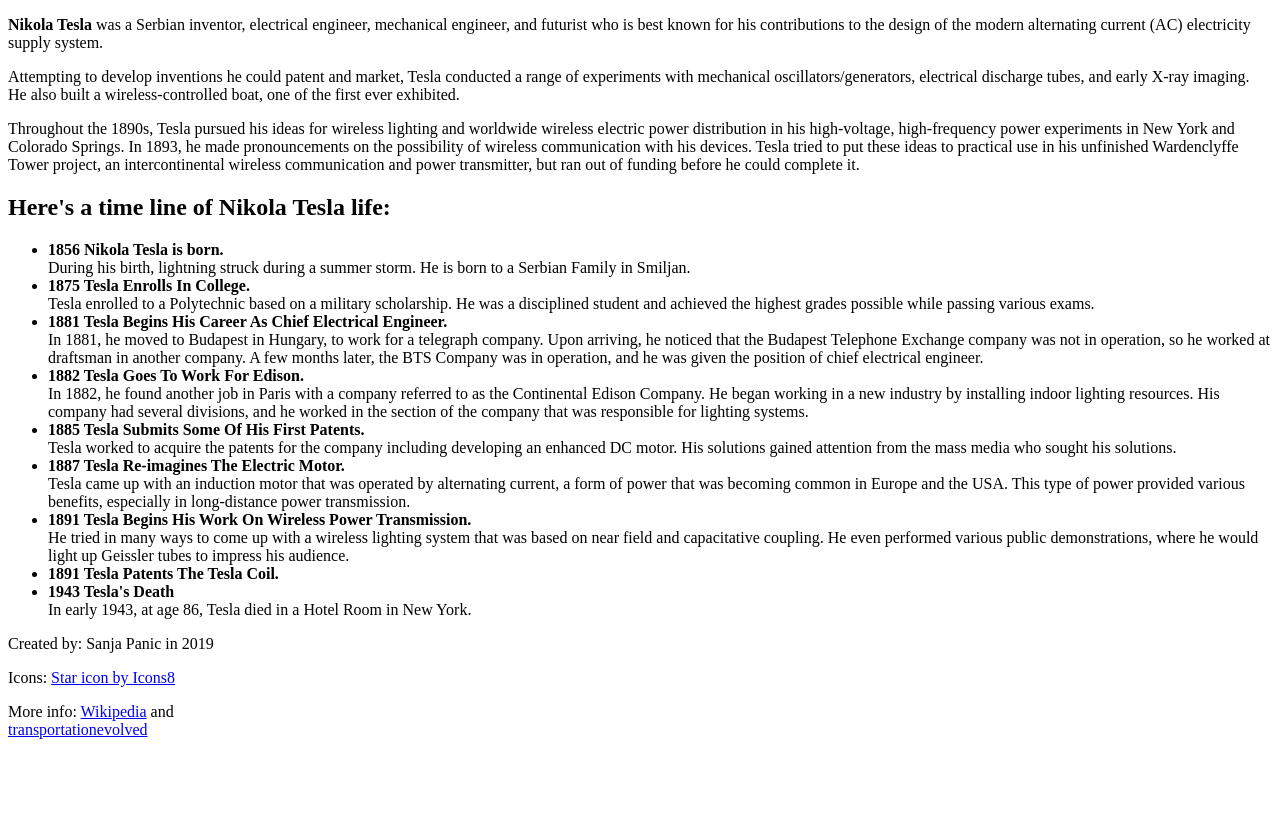
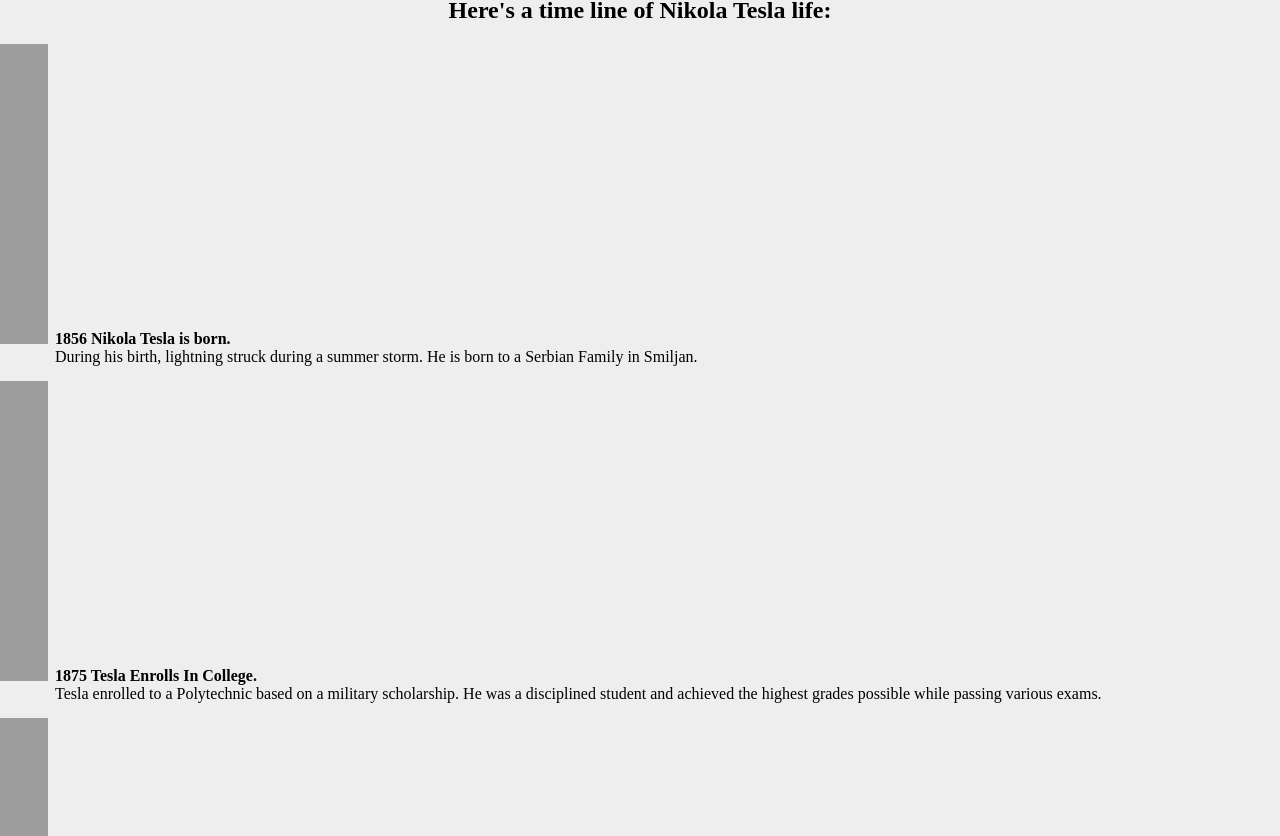
Before and after one commit to PanicS7/Tribute-page, a plain HTML site: page index.html in a window 1280 px wide. Shown: the part 454-1290 px from the top of the page. Before the commit the page ends 1209 px from the top, so only its background shows below. Drawn offline with Linux system fonts and the light colour scheme.

Commit message:
Tribute page

```diff
--- a/index.html
+++ b/index.html
@@ -4,7 +4,7 @@
   <meta charset="utf-8">
   <meta name="viewport" content="width=device-width">
   <script src="https://cdn.freecodecamp.org/testable-projects-fcc/v1/bundle.js"></script>
-  <link rel="stylesheet" type="text/css" href="index.css">
+  <link rel="stylesheet" type="text/css" href="style.css">
   <title>Tribute Page - Nikola Tesla</title>
 </head>
 <body>
```
